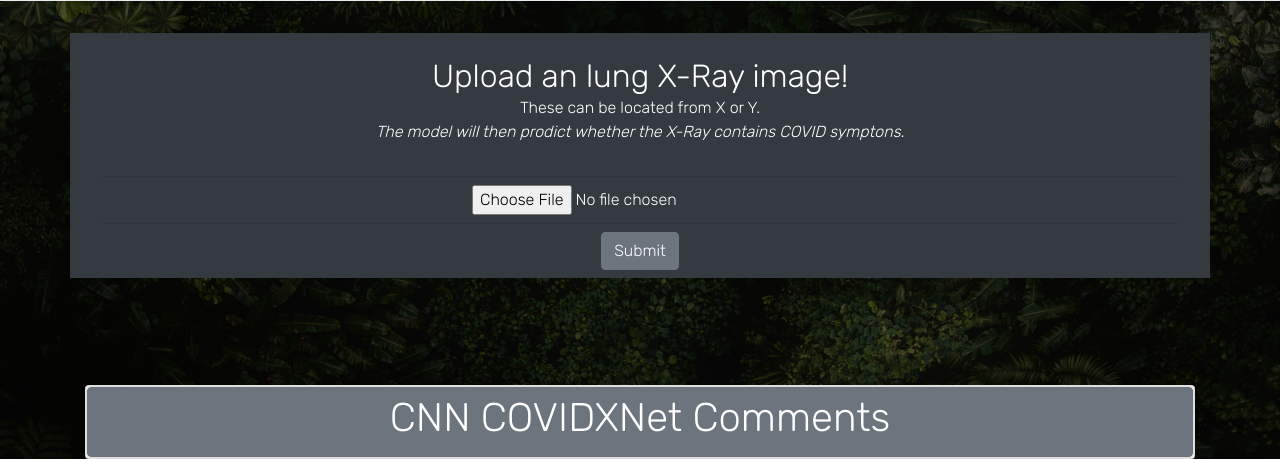
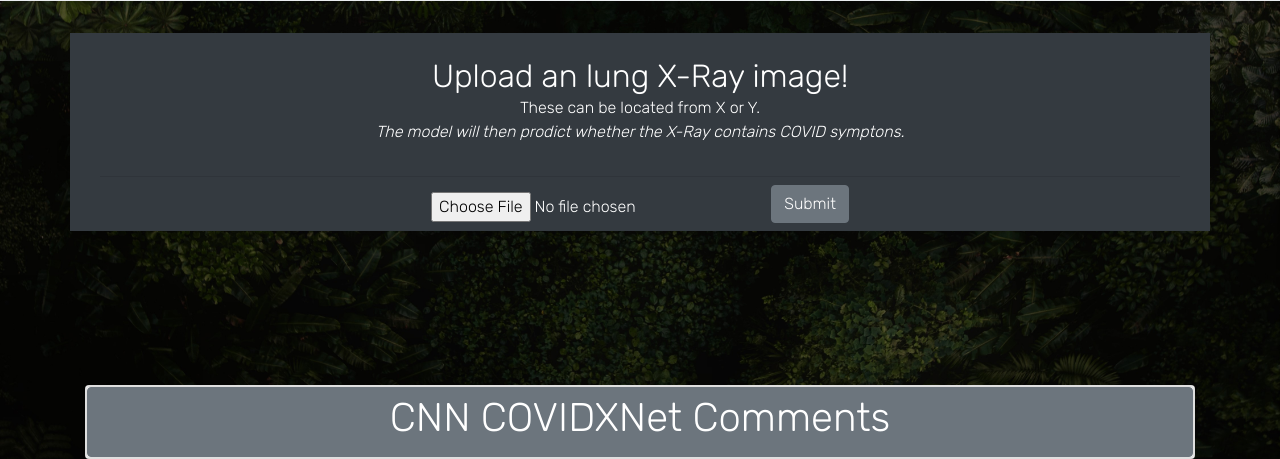
Before and after one commit to BAK2K3/BAKNetwork, a Flask app: page /cnn/covid in a window 1280 px wide. Shown: the part 341-800 px from the top of the page. Run offline with Flask 2, Linux system fonts and the light colour scheme; data comes from the database, SQL or seed files in the repository; some libraries are stand-ins or nearby versions.

Commit message:
Changed formatting of submission

```diff
--- a/baknetworks/templates/cnn_covid.html
+++ b/baknetworks/templates/cnn_covid.html
@@ -31,12 +31,10 @@
     <form method="POST" enctype="multipart/form-data">
         <div class='container pt-4'>
             <hr class="my-2">
+
             <div class="form-group">
                 {{cnnform.hidden_tag()}}
                 {{cnnform.filecnn}}
-
-                <hr class="my-2">
-
                 {{cnnform.submitcnn(class="btn btn-secondary mb-2")}}
             </div>
         </div>
```
Also changed, not shown: other parts of baknetworks/templates/cnn_covid.html (+0 -3 lines).
